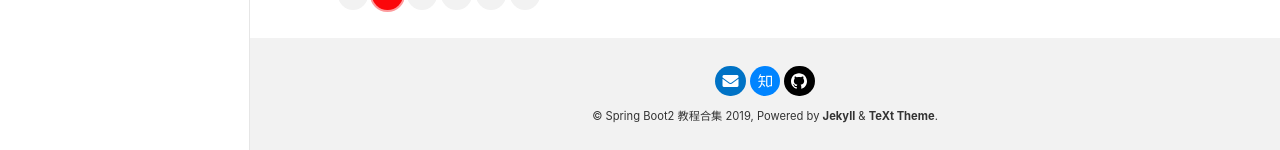
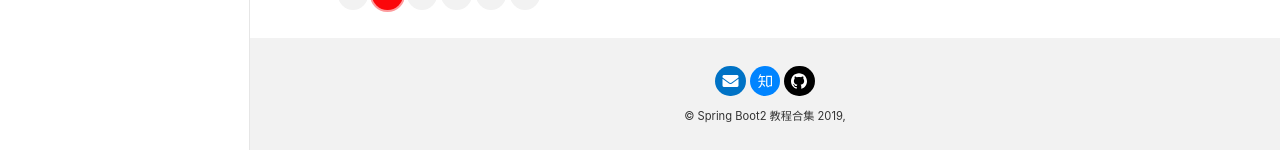
Before and after one commit to allisjava/allisjava.github.io, a Jekyll site: the page built from index.html, in a window 1280 px wide. Shown: the part 2534-2684 px from the top of the page. Built offline with Jekyll 4.4.1, drawn with Linux system fonts in a browser that asks for light colours; nearby versions of some CDN libraries; the list of posts is cut into pages by our own code; comment, search, counter and statistics services are not loaded; part of the change alters nothing that is shown.

Commit message:
Update footer.html

```diff
--- a/_includes/footer.html
+++ b/_includes/footer.html
@@ -29,8 +29,9 @@
         {%- include snippets/get-locale-string.html key='COPYRIGHT_DATES' -%}
         {%- assign _locale_copyright_dates = __return -%}
         © {{ site.title }} {{ _locale_copyright_dates }},
-        Powered by <a title="Jekyll is a simple, blog-aware, static site generator." href="http://jekyllrb.com/">Jekyll</a> & <a
-        title="TeXt is a super customizable Jekyll theme." href="https://github.com/kitian616/jekyll-TeXt-theme">TeXt Theme</a>.
+        <!--Powered by <a title="Jekyll is a simple, blog-aware, static site generator." href="http://jekyllrb.com/">Jekyll</a> & <a
+        title="TeXt is a super customizable Jekyll theme." href="https://github.com/kitian616/jekyll-TeXt-theme">TeXt Theme</a>.-->
+		<script type="text/javascript">var cnzz_protocol = (("https:" == document.location.protocol) ? "https://" : "http://");document.write(unescape("%3Cspan id='cnzz_stat_icon_1276890692'%3E%3C/span%3E%3Cscript src='" + cnzz_protocol + "s96.cnzz.com/z_stat.php%3Fid%3D1276890692%26show%3Dpic' type='text/javascript'%3E%3C/script%3E"));</script>
       </div>
     </div>
   </div>
```
